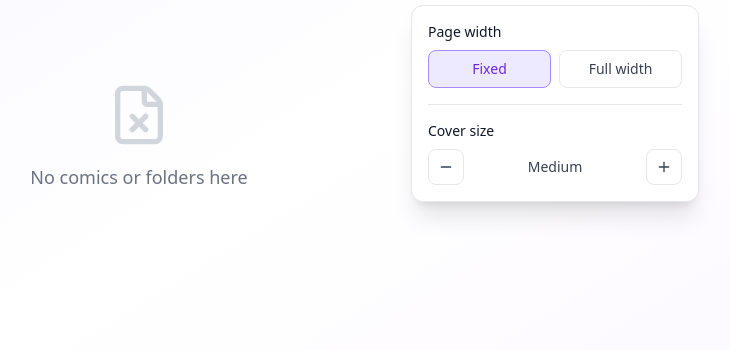
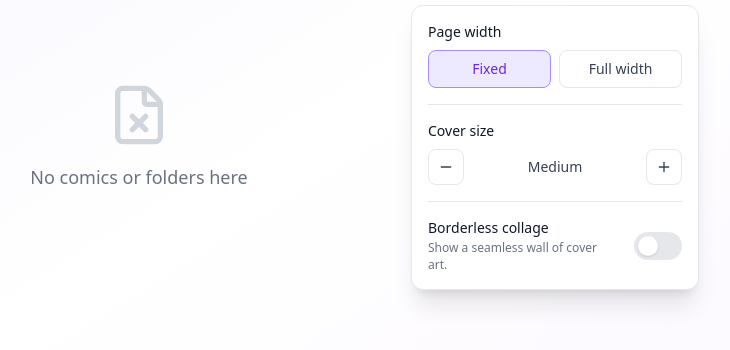
Before and after one commit to metalogico/issued, a FastAPI app: page /reader/ in a window 1280 px wide, after a click on "Display". Shown: the part 150-500 px from the top of the page, without its empty margins (501-1231 px from the left). Run offline with FastAPI, Linux system fonts and the light colour scheme; data that the repository does not hold is empty; some libraries are stand-ins or nearby versions.

Commit message:
Add borderless cover collage mode

```diff
--- a/reader/static/js/layout.js
+++ b/reader/static/js/layout.js
@@ -1,6 +1,7 @@
 (() => {
   const widthStorageKey = 'issued-layout-width';
   const sizeStorageKey = 'issued-thumbnail-size';
+  const borderlessStorageKey = 'issued-borderless-collage';
   const validWidths = ['fixed', 'full'];
   const validSizes = ['small', 'medium', 'large'];
   const root = document.documentElement;
@@ -9,6 +10,7 @@
   const sizeLabel = document.getElementById('thumbnail-size-label');
   const decreaseButton = document.getElementById('thumbnail-size-decrease');
   const increaseButton = document.getElementById('thumbnail-size-increase');
+  const borderlessToggle = document.getElementById('borderless-collage-toggle');
 
   const persist = (key, value) => {
     try {
@@ -35,8 +37,16 @@
     if (shouldPersist) persist(sizeStorageKey, normalizedSize);
   };
 
+  const applyBorderless = (enabled, shouldPersist = false) => {
+    const isEnabled = enabled === true || enabled === 'true';
+    root.dataset.borderless = String(isEnabled);
+    borderlessToggle?.setAttribute('aria-checked', String(isEnabled));
+    if (shouldPersist) persist(borderlessStorageKey, String(isEnabled));
+  };
+
   applyWidth(root.dataset.layoutWidth);
   applySize(root.dataset.thumbnailSize);
+  applyBorderless(root.dataset.borderless);
 
   if (!toggle || !panel) return;
 
@@ -65,6 +75,10 @@
     applySize(validSizes[Math.min(validSizes.length - 1, currentIndex + 1)], true);
   });
 
+  borderlessToggle?.addEventListener('click', () => {
+    applyBorderless(root.dataset.borderless !== 'true', true);
+  });
+
   document.addEventListener('click', (event) => {
     if (!panel.contains(event.target) && !toggle.contains(event.target)) closePanel();
   });
--- a/reader/templates/base.html
+++ b/reader/templates/base.html
@@ -16,16 +16,19 @@
         const prefersDark = window.matchMedia('(prefers-color-scheme: dark)').matches;
         const savedLayoutWidth = localStorage.getItem('issued-layout-width');
         const savedThumbnailSize = localStorage.getItem('issued-thumbnail-size');
+        const savedBorderless = localStorage.getItem('issued-borderless-collage');
 
         root.dataset.theme = savedTheme || (prefersDark ? 'dark' : 'light');
         root.dataset.layoutWidth = ['fixed', 'full'].includes(savedLayoutWidth) ? savedLayoutWidth : 'fixed';
         root.dataset.thumbnailSize = ['small', 'medium', 'large'].includes(savedThumbnailSize)
           ? savedThumbnailSize
           : 'medium';
+        root.dataset.borderless = savedBorderless === 'true' ? 'true' : 'false';
       } catch (_) {
         root.dataset.theme = 'light';
         root.dataset.layoutWidth = 'fixed';
         root.dataset.thumbnailSize = 'medium';
+        root.dataset.borderless = 'false';
       }
     })();
   </script>
--- a/reader/templates/browser.html
+++ b/reader/templates/browser.html
@@ -44,6 +44,18 @@
               aria-label="Use larger covers"><i data-lucide="plus" class="h-4 w-4"></i></button>
           </div>
         </div>
+
+        <div class="mt-4 flex items-center justify-between gap-4 border-t border-gray-200 pt-4">
+          <div>
+            <p class="text-sm font-medium text-gray-900">Borderless collage</p>
+            <p class="mt-0.5 text-xs leading-snug text-gray-500">Show a seamless wall of cover art.</p>
+          </div>
+          <button id="borderless-collage-toggle" type="button" role="switch" aria-checked="false"
+            class="display-switch relative h-7 w-12 shrink-0 rounded-full bg-gray-200 transition-colors focus:outline-none focus:ring-2 focus:ring-purple-500 focus:ring-offset-2"
+            aria-label="Toggle borderless collage">
+            <span class="display-switch-thumb absolute left-1 top-1 h-5 w-5 rounded-full bg-white shadow transition-transform"></span>
+          </button>
+        </div>
       </div>
     </div>
   </div>
--- a/reader/templates/partials/comics-section.html
+++ b/reader/templates/partials/comics-section.html
@@ -163,7 +163,8 @@
                 class="rounded-xl bg-violet-600 px-5 py-2.5 text-sm font-bold text-white shadow-lg pointer-events-auto">Read</span>
             </a>
           </div>
-          <a href="{{ url_path(request, 'reader_view', comic_uuid=c.uuid) }}" class="block bg-white p-3">
+          <a href="{{ url_path(request, 'reader_view', comic_uuid=c.uuid) }}"
+            class="comic-card-details block bg-white p-3">
             <span class="line-clamp-2 block text-center text-sm font-medium text-gray-800">{{ c.filename }}</span>
             {% if c.get('page_count') and c.page_count > 0 %}
             <span class="mt-1 block text-center text-xs text-gray-500">{{ c.page_count }} pages</span>
@@ -210,7 +211,8 @@
               class="rounded-xl bg-violet-600 px-5 py-2.5 text-sm font-bold text-white shadow-lg pointer-events-auto">Read</span>
           </a>
         </div>
-        <a href="{{ url_path(request, 'reader_view', comic_uuid=c.uuid) }}" class="block bg-white p-3">
+        <a href="{{ url_path(request, 'reader_view', comic_uuid=c.uuid) }}"
+          class="comic-card-details block bg-white p-3">
           <span class="line-clamp-2 block text-center text-sm font-medium text-gray-800">{{ c.filename }}</span>
           {% if c.get('page_count') and c.page_count > 0 %}
           <span class="mt-1 block text-center text-xs text-gray-500">{{ c.page_count }} pages</span>
--- a/reader/templates/partials/folder-grid.html
+++ b/reader/templates/partials/folder-grid.html
@@ -5,7 +5,7 @@
     {% for f in folders %}
     <li class="flex">
       <a href="{{ url_path(request, 'browse_folder', folder_id=f.id) }}"
-        class="group flex h-full w-full flex-col overflow-hidden rounded-2xl border border-violet-100 bg-white shadow-md transition-all duration-300 hover:-translate-y-1 hover:shadow-xl"
+        class="folder-card group flex h-full w-full flex-col overflow-hidden rounded-2xl border border-violet-100 bg-white shadow-md transition-all duration-300 hover:-translate-y-1 hover:shadow-xl"
         data-folder-id="{{ f.id }}">
         <div
           class="folder-preview-mosaic relative aspect-[2/3] w-full overflow-hidden bg-gradient-to-br from-violet-50 to-purple-50">
@@ -19,7 +19,7 @@
             <div class="folder-thumb folder-thumb-4 rounded"></div>
           </div>
         </div>
-        <div class="flex min-h-11 flex-col items-center justify-center p-4">
+        <div class="folder-card-details flex min-h-11 flex-col items-center justify-center p-4">
           <span class="line-clamp-2 text-center text-sm font-semibold text-gray-800 leading-snug">{{ f.name }}</span>
           <span class="mt-1.5 shrink-0 text-center text-xs font-medium text-violet-600">{{ f.get('item_count', 0) }}
             items</span>
```
Also changed, not shown: reader/static/css/style.css (+37 -1 lines), tests/test_reader_layout.py (+5 -0 lines), tests/test_reader_scan_action.py (+1 -0 lines).
